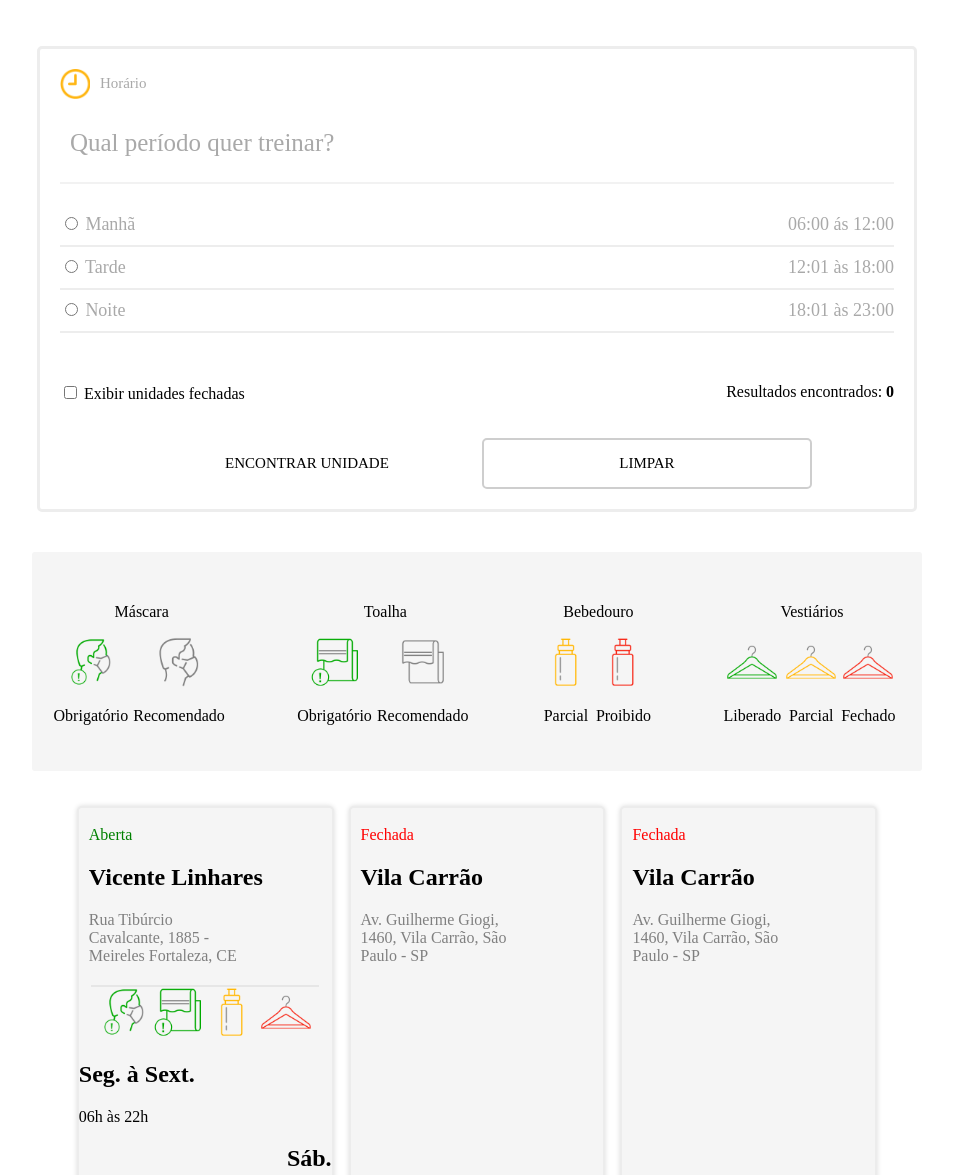
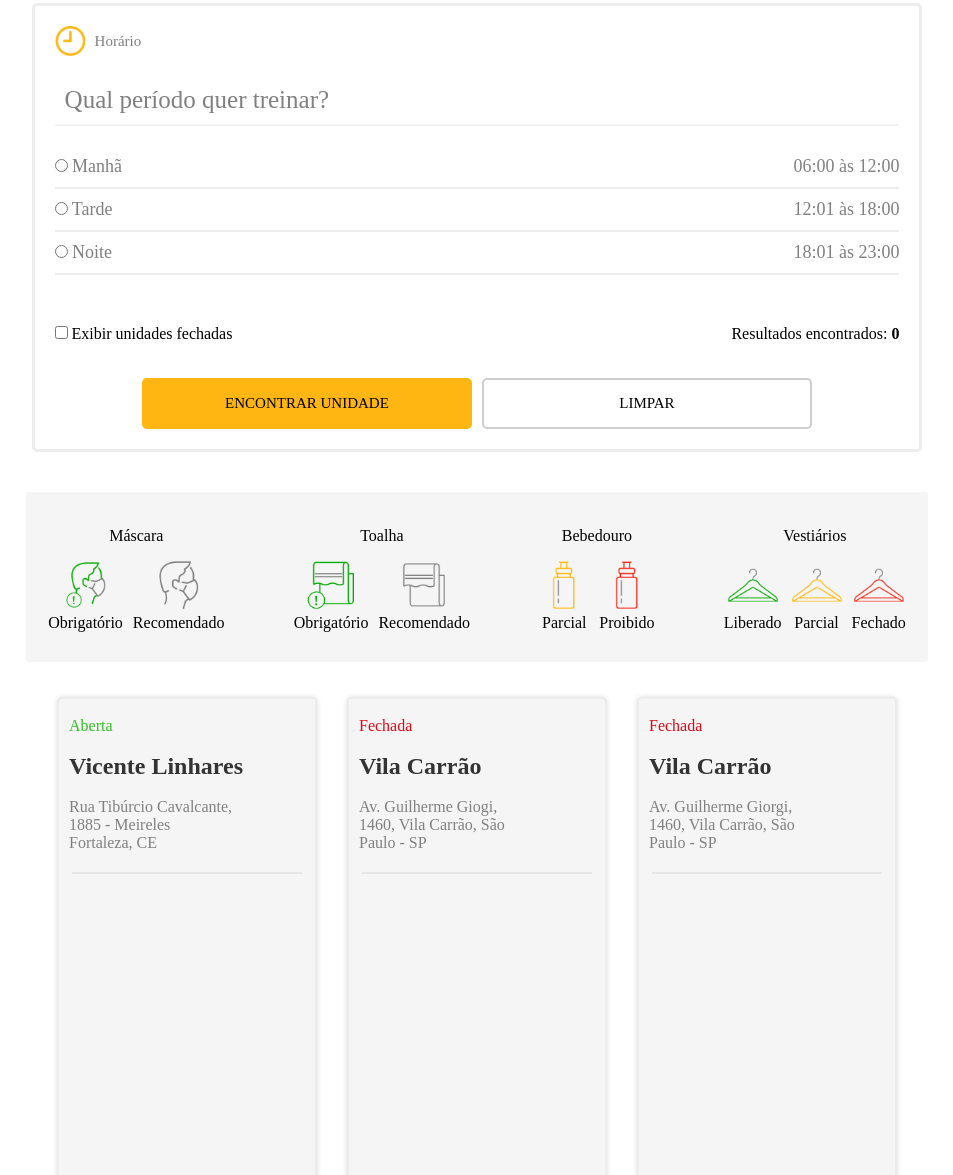
Before and after one commit to Daviniel/Projetos, a plain HTML site: page Desafios0/_material/Idex.html in a window 1280 px wide. Shown: the part 468-1643 px from the top of the page, without its empty margins (163-1116 px from the left). Drawn offline with Linux system fonts and the light colour scheme; a web font is replaced by a local one.

Commit message:
Finalizado

```diff
--- a/Desafios0/_material/Idex.html
+++ b/Desafios0/_material/Idex.html
@@ -1,20 +1,25 @@
 <!DOCTYPE html>
-<html lang="pt-BR">
+<html lang="pt-br">
   <head>
-        <meta charset="UTF-8">
-        <meta http-equiv="X-UA-Compatible" content="IE=edge">
-        <meta name="viewport" content="width=device-width, initial-scale=1.0">
-        <link rel="stylesheet" href="Style.css">
-        <title>Document</title>
+    <meta charset="UTF-8" />
+    <meta http-equiv="X-UA-Compatible" content="IE=edge" />
+    <meta name="viewport" content="width=device-width, initial-scale=1.0" />
+    <link
+      rel="stylesheet"
+      type="text/css"
+      href="/_material/Style.css"
+    />
+    <link rel="shortcut icon" href="/_material/images/logo.svg">
+    <title>SmartFit</title>
   </head>
   <body>
     <header>
-            <section id="cabeca">
-                <div id="logo">
-                    <img src="images/logo.svg" alt="Logo-Fit">
+      <section id="header">
+        <div id="logo-fit">
+          <img src="/_material/images/logo.svg" />
         </div>
-                <div id="titulo">
-                    <div class="cabeca-titulo">
+        <div id="title-section">
+          <div class="title">
             <h1>
               REABERTURA <br />
               SMART FIT
@@ -22,7 +27,7 @@
           </div>
           <hr />
           <div>
-                        <p class="sub-Titulo">
+            <p class="subTitle">
               O horário de funcionamento das nossas unidades está seguindo os
               decretos de cada município. Por isso, confira aqui se a sua
               unidade está aberta e as medidas de segurança que estamos
@@ -32,192 +37,211 @@
         </div>
       </section>
     </header>
-
-        <div class = "main">
-            <div id= "from">
-                <div class = "head">
-                    <img id="hora" src="images/icon-hour.png" alt="Horário"/> Horário
+    <main>
+      <section id="search-unity">
+        <div id="form-container">
+          <div id="clock-container">
+            <img id="clock" src="/_material/images/icon-hour.png" />Horário
           </div>
-                <p class="period"> Qual período quer treinar?</p>
-                <hr class="hrMor1">
+          <p class="choosePeriod">Qual período quer treinar?</p>
+          <hr class="hrForm1" />
           <form>
-                    <div id="horario">
-                        <div class= "morning">
+            <div id="hour">
+              <div class="shift">
                 <div>
-                                <input type="radio" id="manha"/>
+                  <input type="radio" id="manha" name="horarios" />
                   <label for="manha">Manhã</label>
                 </div>
-                            <div>06:00 ás 12:00</div>
+                <div>06:00 às 12:00</div>
               </div>
-                        <hr class="hrMor">
-                        <div class= "morning">
+              <hr class="hrForm" />
+              <div class="shift">
                 <div>
-                                <input type="radio" id="tarde" />
-                                <label for="Tarde">Tarde</label>
+                  <input type="radio" id="tarde" name="horarios" />
+                  <label for="tarde">Tarde</label>
                 </div>
-                            <div>12:01 às 18:00 </div>
+                <div>12:01 às 18:00</div>
               </div>
-                        <hr class="hrMor">
-                        <div class= "morning">
+              <hr class="hrForm" />
+              <div class="shift">
                 <div>
-                                <input type="radio" id="noite" />
+                  <input type="radio" id="noite" name="horarios" />
                   <label for="noite">Noite</label>
                 </div>
                 <div>18:01 às 23:00</div>
               </div>
-                        <hr class="hrMor">
+              <hr class="hrForm" />
             </div>
-                    <div id="Unid-Fec">
+            <div>
+              <div id="close-unity">
                 <div>
                   <input type="checkbox" id="unidades-fechadas" />
                   <label for="unidades-fechadas">
-                            Exibir unidades fechadas
-                            </label>
+                    Exibir unidades fechadas</label
+                  >
                 </div>
-                        <div id="result-count">
-                            <div>Resultados encontrados: <strong> 0</strong> </div>
-                            <div id="count"></div>
+                <div id="result-counter">
+                  <div>Resultados encontrados: <strong> 0</strong></div>
+                  <div id="counter"></div>
                 </div>
               </div>
-                    <div id="encont">
-                        <button id="find-encont">ENCONTRAR UNIDADE</button>
-                        <button id="clear-encont">LIMPAR</button>
+              <div></div>
+            </div>
+            <div id="btn-container">
+              <button id="find-btn">ENCONTRAR UNIDADE</button>
+              <button id="clear-btn">LIMPAR</button>
             </div>
           </form>
         </div>
+      </section>
+      <div id="div-section">
+        <section id="info-container">
+          <!-- mascara-->
+          <div class="iten-info">
+            <span class="title-iten">Máscara</span>
+            <div class="img-container">
+              <div class="figure">
+                <img
+                  class="icon-info"
+                  src="/_material/images/required-mask.png"
+                />
+                <p class="description-iten">Obrigatório</p>
               </div>
-        <div id="mand">
-            <section id="inf-mand">
-                <!---- mascara ---->
-                <div class="iten-mand">
-                    <p class="tit-iten">Máscara</p>
-                    <div class="img-mand">
-                        <div class="img">
-                            <img class="imagens" src="images/required-mask.png" alt="Mascara">
-                            <p class="Des-iten">Obrigatório</p>
-                        </div>
-                        <div class="img-reco">
-                            <img class="imagens" src="images/recommended-mask.png" alt="Mascara">
-                            <p class="Des-iten">Recomendado</p>
+              <div class="figure-rigth">
+                <img
+                  class="icon-info"
+                  src="/_material/images/recommended-mask.png"
+                />
+                <p class="description-iten">Recomendado</p>
               </div>
             </div>
           </div>
-                <!---- toalha ---->
-                <div class="iten-mand">
-                    <p class="tit-iten">Toalha</p>
-                    <div class="img-mand">
-                        <div class="img">
-                            <img class="imagens" src="images/required-towel.png" alt="Toalha">
-                            <p class="Des-iten">Obrigatório</p>
+          <!-- toalha -->
+          <div class="iten-info">
+            <span class="title-iten">Toalha</span>
+            <div class="img-container">
+              <div class="figure">
+                <img
+                  class="icon-info"
+                  src="/_material/images/required-towel.png"
+                />
+                <p class="description-iten">Obrigatório</p>
               </div>
-                        <div class="img-reco">
-                            <img class="imagens" src="images/recommended-towel.png" alt="Toalha">
-                            <p class="Des-iten">Recomendado</p>
+              <div class="figure-rigth">
+                <img
+                  class="icon-info"
+                  src="/_material/images/recommended-towel.png"
+                />
+                <p class="description-iten">Recomendado</p>
               </div>
             </div>
           </div>
-                <!---- bebedouro ---->
-                <div class="iten-mand">
-                    <p class="tit-iten">Bebedouro</p>
-                    <div class="img-mand">
-                        <div class="img">
-                            <img class="imagens" src="images/partial-fountain.png" alt="Bebedor">
-                            <p class="Des-iten">Parcial</p>
+          <!--Bebedouro-->
+          <div class="iten-info">
+            <span class="title-iten">Bebedouro</span>
+            <div class="img-container">
+              <div class="figure">
+                <img
+                  class="icon-info"
+                  src="/_material/images/partial-fountain.png"
+                />
+                <p class="description-iten">Parcial</p>
               </div>
-                        <div class="img-reco">
-                            <img class="imagens" src="images/forbidden-fountain.png" alt="Bebedor">
-                            <p class="Des-iten">Proibido</p>
+              <div class="figure-rigth">
+                <img
+                  class="icon-info"
+                  src="/_material/images/forbidden-fountain.png"
+                />
+                <p class="description-iten">Proibido</p>
               </div>
             </div>
           </div>
-                <!---- vestiario ---->
-                <div class="iten-mand">
-                    <p class="tit-iten">Vestiários</p>
-                    <div class="img-mand">
-                      <div class="img">
+          <!--Vestiarios-->
+          <div class="iten-info">
+            <span class="title-iten">Vestiários</span>
+            <div class="img-container">
+              <div class="figure">
                 <img
-                          class="imagens"
+                  class="icon-info"
                   src="/_material/images/required-lockerroom.png"
-                        >
-                        <p class="Des-iten">Liberado</p>
+                />
+                <p class="description-iten">Liberado</p>
               </div>
-                      <div class="img img-reco">
+              <div class="figure figure-rigth">
                 <img
-                          class="imagens"
+                  class="icon-info"
                   src="/_material/images/partial-lockerroom.png"
                 />
-                        <p class="Des-iten">Parcial</p>
+                <p class="description-iten">Parcial</p>
               </div>
-                      <div class="img-reco">
+              <div class="figure-rigth">
                 <img
-                          class="imagens"
+                  class="icon-info"
                   src="/_material/images/forbidden-lockerroom.png"
                 />
-                        <p class="Des-iten">Fechado</p>
+                <p class="description-iten">Fechado</p>
               </div>
             </div>
           </div>
         </section>
       </div>
       <section>
-            <div id="loc">
-                <!---- Unidades ---->
-                <div class="name-loc first-loc">
-                    <div class="locloc">
-                        <p class="unit-text unit-open">Aberta</p>
+        <div id="unity-container">
+          <div class="description-unity first-unity">
+            <div class="element-unity">
+              <p class="unity-text unity-open">Aberta</p>
             </div>
-                    <div class="locloc">
-                        <h1 class="title-title">Vicente Linhares</h1>
-                        <p class="sub-title">Rua Tibúrcio Cavalcante, 1885 - Meireles Fortaleza, CE</p>
+            <div class="element-unity">
+              <h2 class="title-unity">Vicente Linhares</h2>
             </div>
-                    <div class="hr-hr"></div>
-                    <!---- Descrição da Unidade ---->
-                    <div class="img-unid-unid">
-                        <img src="images/required-mask.png" width="50px">
-                        <img src="images/required-towel.png" width="50px">
-                        <img src="images/partial-fountain.png" width="50px">
-                        <img src="images/forbidden-lockerroom.png" width="50px">
+            <div class="element-unity">
+              <p class="adress-unity">
+                Rua Tibúrcio Cavalcante, 1885 - Meireles Fortaleza, CE
+              </p>
             </div>
-                    <div class="dias">
-                        <h1 class="title-title">Seg. à Sext.</h1>
-                        <p class="sub-title-title">06h às 22h</p>
+            <div class="hr-unity"></div>
+            <div id="info-unity"></div>
           </div>
-                    <div class="dia-sab">
-                        <h1 class="title-title">Sáb.</h1>
-                        <p class="sub-title-title">09h às 18h</p>
+          <div class="description-unity last-unity first-unity">
+            <div class="element-unity">
+              <p class="unity-text unity-close">Fechada</p>
             </div>
-                    <div class="dias">
-                        <h1 class="title-title">DOM</h1>
-                        <p class="sub-title-title">Fechada</p>
+            <div class="element-unity">
+              <h2 class="title-unity">Vila Carrão</h2>
             </div>
+            <div class="element-unity">
+              <p class="adress-unity">
+                Av. Guilherme Giogi, 1460, Vila Carrão, São Paulo - SP
+              </p>
             </div>
-                <!---- Vilão Carrão ---->
-                <div class="name-loc last-loc first-loc">
-                    <div class="locloc">
-                        <p class="unit-text unit-close">Fechada</p>
+            <div class="hr-unity"></div>
+            <div id="info-unity"></div>
           </div>
-                    <div class="locloc">
-                        <h1 class="title-title">Vila Carrão</h1>
-                        <p class="sub-title">Av. Guilherme Giogi, 1460, Vila Carrão, São Paulo - SP</p>
+          <div class="description-unity last-unity">
+            <div class="element-unity">
+              <p class="unity-text unity-close">Fechada</p>
             </div>
+            <div class="element-unity">
+              <h2 class="title-unity">Vila Carrão</h2>
             </div>
-                <div class="name-loc last-loc">
-                    <div class="locloc">
-                        <p class="unit-text unit-close">Fechada</p>
+            <div class="element-unity">
+              <p class="adress-unity">
+                Av. Guilherme Giorgi, 1460, Vila Carrão, São Paulo - SP
+              </p>
             </div>
-                    <div class="locloc">
-                        <h1 class="title-title">Vila Carrão</h1>
-                        <p class="sub-title">Av. Guilherme Giogi, 1460, Vila Carrão, São Paulo - SP</p>
+            <div class="hr-unity"></div>
+            <div id="info-unity"></div>
           </div>
-                </div>
+          <div></div>
         </div>
       </section>
+    </main>
     <footer>
-            <div id="fim">
-                <img src="images/logo.svg">
+      <div id="img-footer">
+        <img src="/_material/images/logo.svg" />
       </div>
-            <div id="text-fim">
-                <p>Todos os direitos reservados - 2020</p>
+      <div id="text-footer">
+        <span>Todos os direitos reservados - 2020</span>
       </div>
     </footer>
   </body>
--- a/Desafios0/_material/Style.css
+++ b/Desafios0/_material/Style.css
@@ -1,81 +1,93 @@
+@import '/_material/code/css/fonts.css';
+
+html {
+  --background: #ffffff;
+  --dark-grey: #333333;
+  --light-grey: #808080;
+  --yellow: #ffb612;
+  --red: #dc0a17;
+  --green: #2fc022;
+}
+
+* {
+  margin: 0;
+  padding: 0;
+}
+
 body {
   background-color: var(--background);
   overflow-x: none;
 }
+
 header {
   margin-bottom: 50px;
 }
 
-#logo {
+#logo-fit {
   background-color: black;
   text-align: center;
   padding: 25px;
   width: 100%;
 }
-#cabeca {
+
+#logo-fit img {
+  width: 190px;
+}
+
+#header {
   display: flex;
   flex-direction: column;
   justify-content: center;
   align-items: center;
 }
-#logo img {
-        width: 190px;
-}
-#titulo {
-        margin-top: 75px;
+
+#title-section {
+  margin-top: 97px;
   width: 70%;
 }
-.cabeca-titulo {
+
+.title {
   font-family: 'fontBold';
   font-size: 30px;
-        color: var(--dark-grey)
+  color: var(--dark-grey);
 }
+
 hr {
   width: 110px;
   height: 10px;
-        background-color: rgb(46, 46, 46);
+  background-color: var(--dark-grey);
   border: none;
-        margin: 10px;
+  margin-top: 20px;
+  margin-bottom: 30px;
 }
-.sub-Titulo{
+
+.subTitle {
   font-family: 'fontBook';
   color: var(--dark-grey);
 }
 
-
-
-/* ---- Formulario ----*/
-
-
-.main {
+#search-unity {
   display: flex;
   flex-direction: column;
   align-items: center;
   margin-bottom: 40px;
 }
-#from {
+
+.shift {
+  display: flex;
+  justify-content: space-between;
+}
+
+#form-container {
   font-family: 'fontLight';
   color: var(--light-grey);
   border: 3px solid #ededed;
-        color: darkgrey;
   border-radius: 5px;
   width: 66%;
   padding: 20px;
 }
-#horario {
-        font-size: 18px;
-}
-.trening {
-        font-size: xx-large;
-        color: darkgray;
-        margin: 40px 0;
-}
-.morning {
-        display: flex;
-        justify-content: space-between;
-        font-size: 18px;
-}
-.hrMor1 {
+
+.hrForm1 {
   margin: 10px 0px 30px 0px;
   height: 2px;
   width: 100%;
@@ -83,47 +95,70 @@
   opacity: 70%;
 }
 
-.hrMor {
+.hrForm {
   margin: 10px 0px 10px 0px;
   height: 2px;
   width: 100%;
   background-color: #e6e6e6;
   opacity: 70%;
-        font-size: 18px;
 }
-.head {
+
+#clock {
+  width: 30px;
+  margin-right: 10px;
+}
+
+#clock-container {
   display: flex;
   align-items: center;
   margin-bottom: 30px;
   font-size: 15px;
 }
-#hora {
-        width: 30px;
-        margin-right: 10px;
-}
-.period {
+
+.choosePeriod {
   font-size: 25px;
   margin-left: 10px;
 }
-#Unid-Fec {
+
+#hour {
+  font-size: 18px;
+}
+
+#close-unity {
   display: flex;
   justify-content: space-between;
 }
-#result-count {
+
+#result-counter {
   display: flex;
 }
-#Unid-Fec {
+
+#close-unity {
   color: black;
   margin-top: 50px;
   margin-bottom: 35px;
 }
-#encont {
+
+#btn-container {
   justify-content: center;
   text-align: center;
   display: flex;
-        flex-wrap: nowrap
+  flex-wrap: nowrap;
 }
-#clear-encont {
+
+#find-btn {
+  width: 330px;
+  padding: 15px 0px;
+  margin-right: 5px;
+  font-size: 15px;
+  font-family: 'fontBold';
+  background-color: var(--yellow);
+  border-radius: 5px;
+  border: 2px solid var(--yellow);
+  transition: 0.2s;
+}
+
+#clear-btn {
   transition: 0.2s;
   width: 330px;
   padding: 15px 0px;
@@ -134,77 +169,77 @@
   border: 2px solid #cecece;
   background-color: var(--background);
 }
-#clear-encont:hover {
+
+#clear-btn:hover {
   transition: 0.2s;
   background-color: #cecece;
 }
-#find-encont {
-        width: 330px;
-        padding: 15px 0px;
-        margin-right: 5px;
-        font-size: 15px;
-        font-family: 'fontBold';
-        background-color: var(--yellow);
-        border-radius: 5px;
-        border: 2px solid var(--yellow);
-        transition: 0.2s;
-}
-#find-encont:hover {
+
+#find-btn:hover {
   background-color: #dba21d;
   border: 2px solid #dba21d;
   transition: 0.2s;
 }
 
-/* ---- Itens recomendados/obrigatorios ----*/
+/* ===============Itens recomendados/obrigatorios ===================*/
 
-#mand {
+#info-container {
+  display: flex;
+  justify-content: space-between;
+  flex-wrap: wrap;
+  align-items: center;
+}
+
+.iten-info {
+  text-align: center;
+}
+
+.icon-info {
+  width: 50px;
+}
+
+.img-container {
+  display: flex;
+  margin-top: 15px;
+}
+
+.figure {
+  text-align: center;
+  margin-right: 5px;
+}
+
+.figure-rigth {
+  text-align: center;
+  margin-left: 5px;
+}
+
+.title-iten {
+  font-family: 'fontBold';
+}
+
+#div-section {
   border-radius: 3px;
   padding: 35px 22px 30px 22px;
   background-color: #f5f5f5;
   width: 67%;
   margin: auto;
 }
-#inf-mand {
-        display: flex;
-        justify-content: space-between;
-        flex-wrap: wrap;
-        align-items: center;
-}
-.iten-mand {
-        text-align: center;
-}
-.tit-iten {
-        font-family: 'fontBold';
-}
-.img-mand {
-        display: flex;
-        margin-top: 15px;
-}
-.imagens {
-        width: 50px;
-}
-.img {
-        text-align: center;
-        margin-right: 5px;
-}
-.img-reco {
-        text-align: center;
-        margin-right: 5px;
-}
-.Des-iten{
+
+.description-iten {
   color: black;
-        font: 'fontLight';
+  font-family: 'fontLight';
 }
 
-/* ---- Unidades ----*/
-#loc {
+/* ===============Itens recomendados/obrigatorios ===================*/
+
+/* ===============Unidades Abertas/Fechadas ======================== */
+
+#unity-container {
   display: flex;
   justify-content: center;
 }
-.locloc {
-        margin: 18px 10px 5px 10px;
-}
-.name-loc {
+
+.description-unity {
   background-color: #f5f5f5;
   border-radius: 5px;
   border: 2px solid #ececec;
@@ -213,66 +248,68 @@
   width: 20%;
   height: 500px;
 }
-.last-loc {
+
+.first-unity {
+  margin-right: 15px;
+}
+
+.last-unity {
   margin-left: 15px;
 }
-.firts-loc {
-        margin-right: 15px;
-}
-.unit-text {
+
+.unity-text {
   font-family: 'fontBold';
 }
-.unit-open {
-        color: green;
+
+.unity-open {
+  color: var(--green);
 }
-.unit-close {
-        color: red;
+
+.unity-close {
+  color: var(--red);
 }
-.title-title {
+
+.title-unity {
   font-family: 'fontBold';
-        color: black;
+  color: var(--dark-grey);
 }
-.sub-title {
+
+.adress-unity {
   font-family: 'fontLight';
-        color: grey;
+  color: var(--light-grey);
   width: 70%;
   margin-bottom: 20px;
 }
-.hr-hr {
+
+.hr-unity {
   height: 2px;
   width: 90%;
   background-color: #e6e6e6;
   margin: auto;
 }
-.dias {
-        text-align: left;
-}
-.dia-sab {
-        text-align: right;
 
-}
-.img-unid-unid {
-        text-align: center;
+.element-unity {
+  margin: 18px 10px 5px 10px;
 }
 
-/*---- fim ----*/
+/* ===============Unidades Abertas/Fechadas ======================== */
 footer {
   padding: 50px 0px 100px 0px;
   display: flex;
   flex-direction: column;
   justify-content: center;
   align-items: center;
-        background-color: rgb(70, 69, 69);
-        color: whitesmoke;
+  background-color: var(--dark-grey);
+  color: var(--background);
 }
 
-#fim {
+#img-footer {
   text-align: center;
   width: 130px;
   margin-bottom: 20px;
 }
 
-#text-fim {
+#text-footer {
   text-align: center;
   font-family: 'fontLight';
 }
```
Lines whose indentation alone changed are shown as unchanged.
